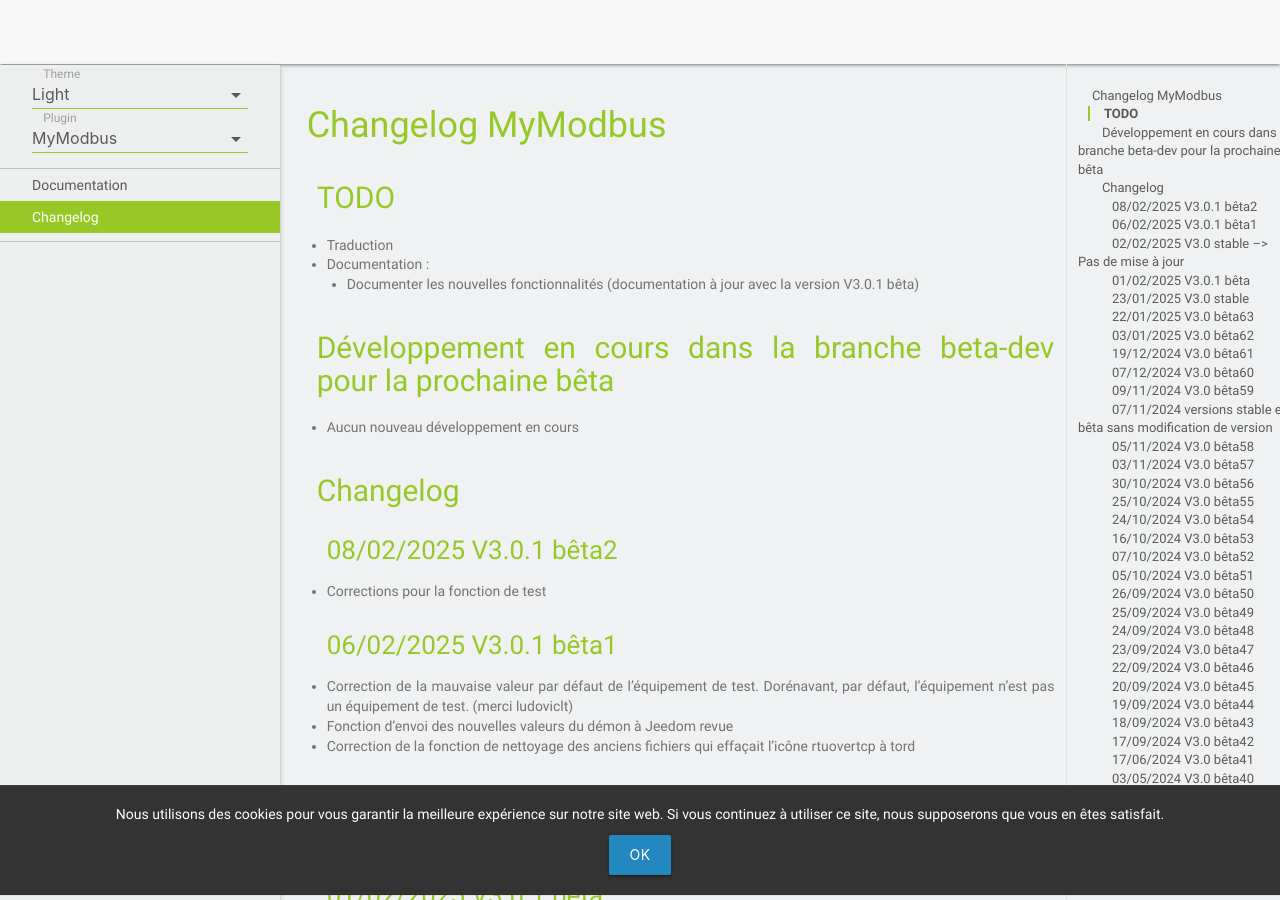
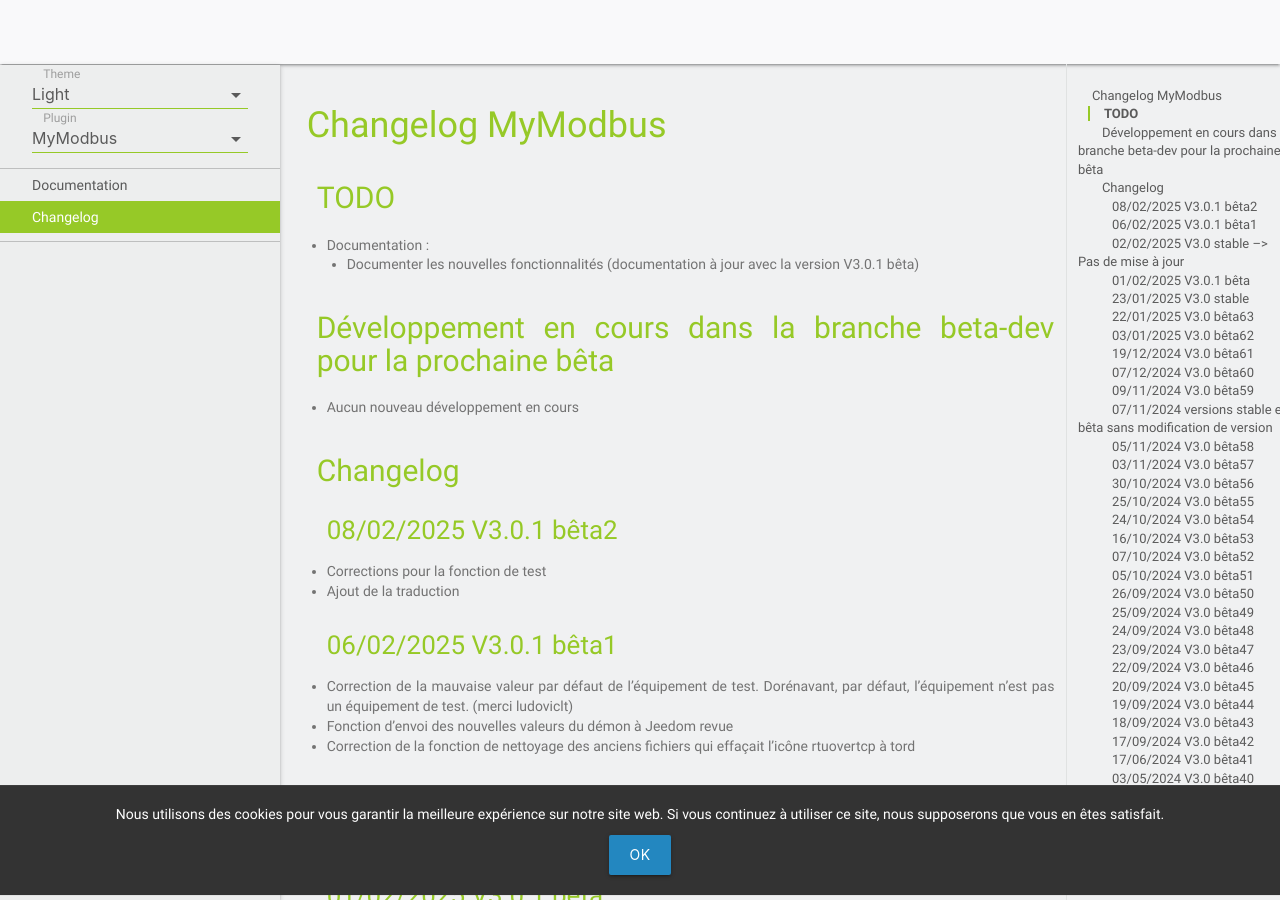
Before and after one commit to MrWaloo/jeedom-plugins-doc, a Jekyll site: the page built from docs/fr_FR/mymodbus_changelog.md, in a window 1280 px wide and 900 px high. Built offline with Jekyll 4.4.1, drawn with Linux system fonts in a browser that asks for light colours; emoji names are drawn with the system emoji font; our own code applies the rules of GitHub Pages for plain Markdown files.

Commit message:
Update mymodbus_changelog.md

```diff
--- a/docs/fr_FR/mymodbus_changelog.md
+++ b/docs/fr_FR/mymodbus_changelog.md
@@ -12,6 +11,7 @@
 
 ### 08/02/2025 V3.0.1 bêta2
 - Corrections pour la fonction de test
+- Ajout de la traduction
 
 ### 06/02/2025 V3.0.1 bêta1
 - Correction de la mauvaise valeur par défaut de l'équipement de test. Dorénavant, par défaut, l'équipement n'est pas un équipement de test. (merci ludoviclt)
```
Also changed, not shown: other parts of docs/fr_FR/mymodbus_changelog.md (+0 -1 lines).
